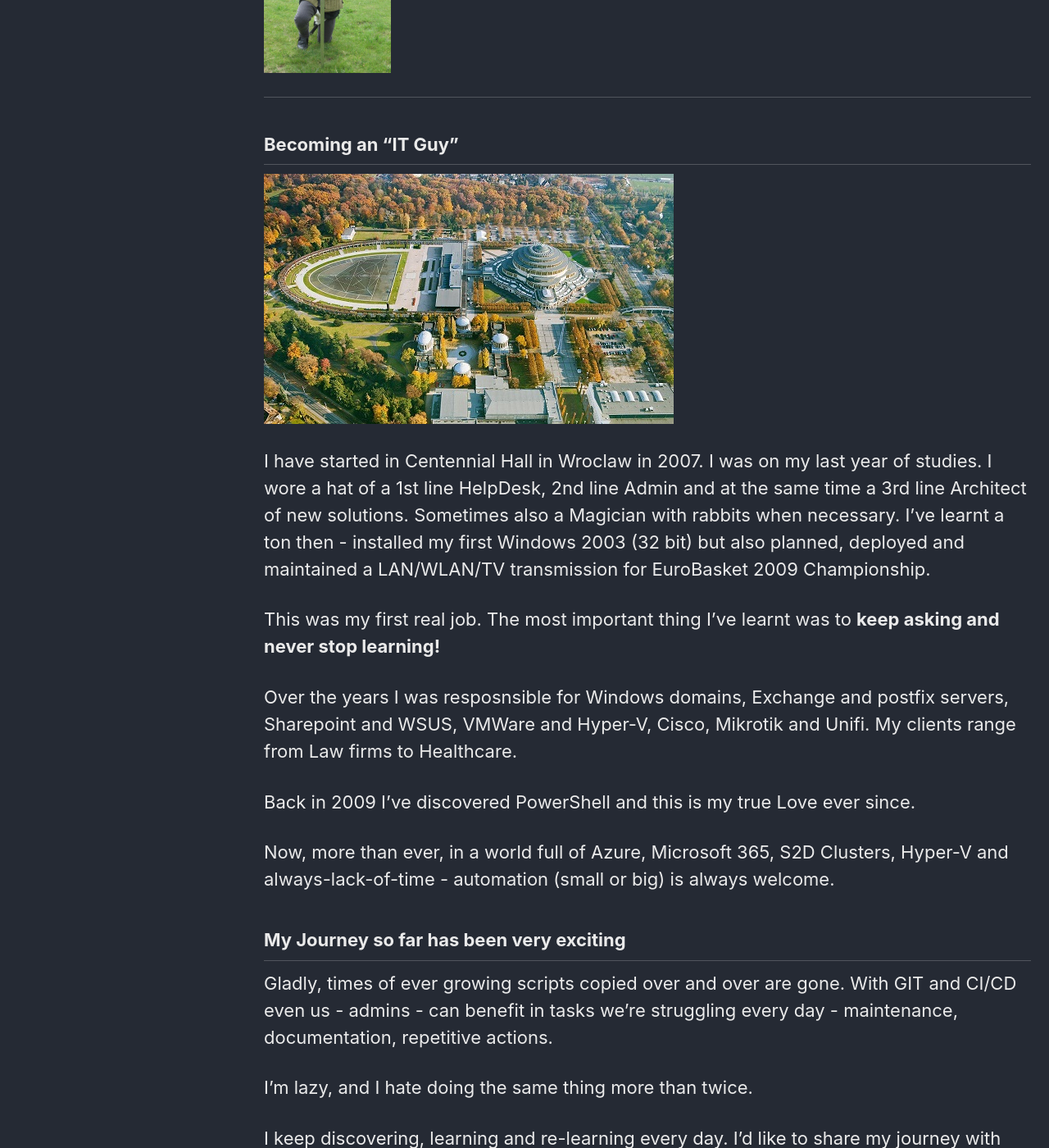
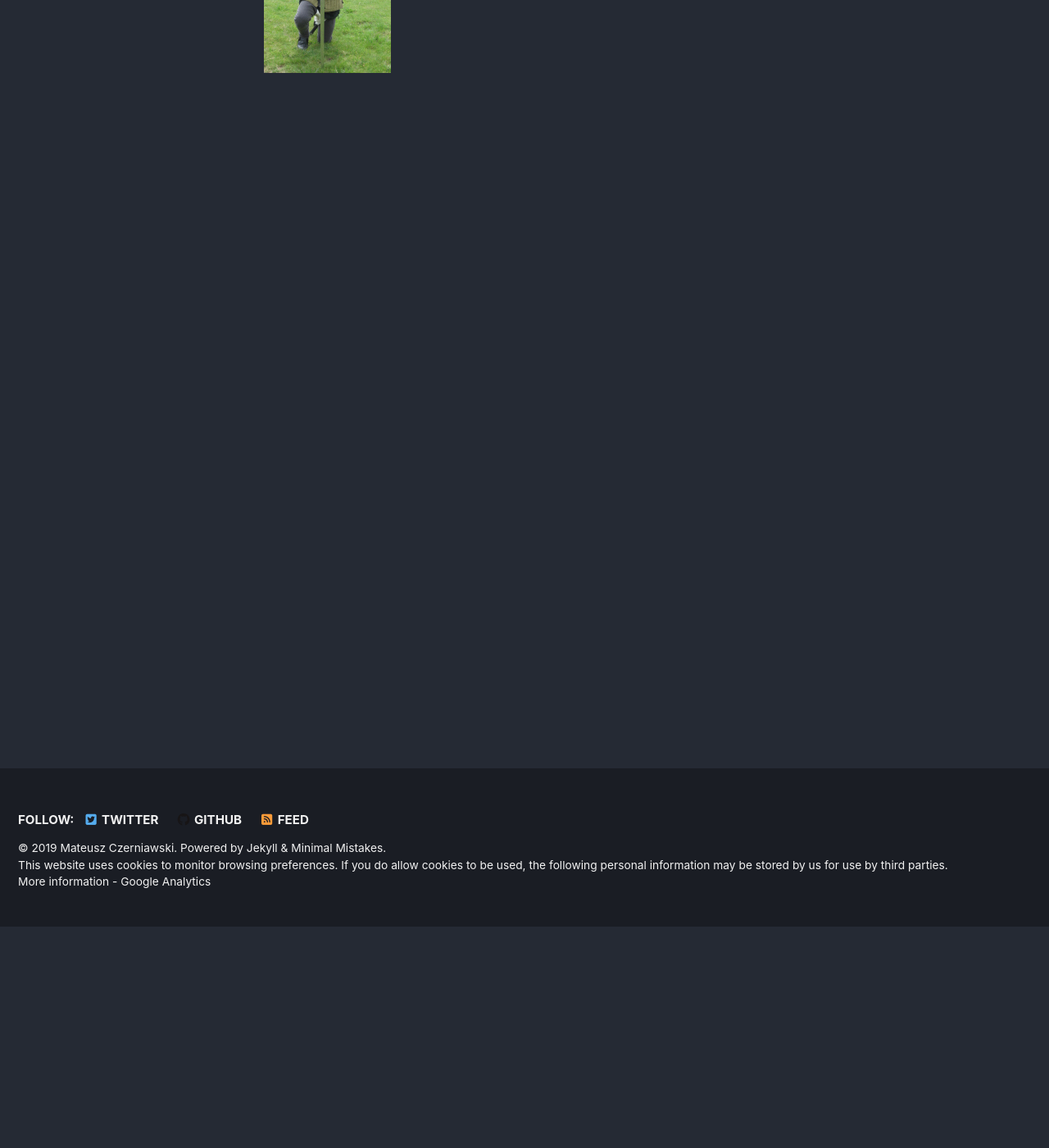
Before and after one commit to UniverseCitiz3n/UniverseCitiz3n.github.io, a Jekyll site: the page built from _pages/about.md, in a window 1280 px wide and 1400 px high, scrolled down 270 px. Shown: the whole window at 82% size. Built offline with Jekyll 4.4.1, drawn with Linux system fonts in a browser that asks for light colours; cached includes are drawn as plain includes; nearby versions of some CDN libraries; some of the changed text lies outside the part shown.

Commit message:
link test

```diff
--- a/_pages/about.md
+++ b/_pages/about.md
@@ -4,40 +4,4 @@
 ---
 
 ![That's me]({{ site.url }}{{ site.baseurl }}/assets/images/aboutme/Arcontar.jpg)
-
----
-## Becoming an "IT Guy"
-
-![Centennial Hall]({{ site.url }}{{ site.baseurl }}/assets/images/aboutme/centennialhall.jpg)
-
-I have started in Centennial Hall in Wroclaw in 2007. I was on my last year of studies. I wore a hat of a 1st line HelpDesk, 2nd line Admin and at the same time a 3rd line Architect of new solutions. Sometimes also a Magician with rabbits when necessary. I've learnt a ton then - installed my first Windows 2003 (32 bit) but also planned, deployed and maintained a LAN/WLAN/TV transmission for EuroBasket 2009 Championship.
-
-This was my first real job. The most important thing I've learnt was to **keep asking and never stop learning!**
-
-Over the years I was resposnsible for Windows domains, Exchange and postfix servers, Sharepoint and WSUS, VMWare and Hyper-V, Cisco, Mikrotik and Unifi. My clients range from Law firms to Healthcare.
-
-Back in 2009 I've discovered PowerShell and this is my true Love ever since.
-
-Now, more than ever, in a world full of Azure, Microsoft 365, S2D Clusters, Hyper-V and always-lack-of-time - automation (small or big) is always welcome.
-
-## My Journey so far has been very exciting
-
-Gladly, times of ever growing scripts copied over and over are gone. With GIT and CI/CD even us - admins - can benefit in tasks we're struggling every day - maintenance, documentation, repetitive actions.
-
-I'm lazy, and I hate doing the same thing more than twice.
-
-I keep discovering, learning and re-learning every day.  I’d like to share my journey with You.
-
-This blog is also a kind of a `notebook` for me.
-
-> **Something written down is better memorized.**
-
----
-
-![github]({{ site.url }}{{ site.baseurl }}/assets/images/aboutme/github.png)
-
-If you’d like to find any of my scripts – they’re [here](https://github.com/mczerniawski)
-
-Feel free to download, reuse or contribute!
-
----
+[Centrum Historii Zajezdnia](www.zajezdnia.org)
```
